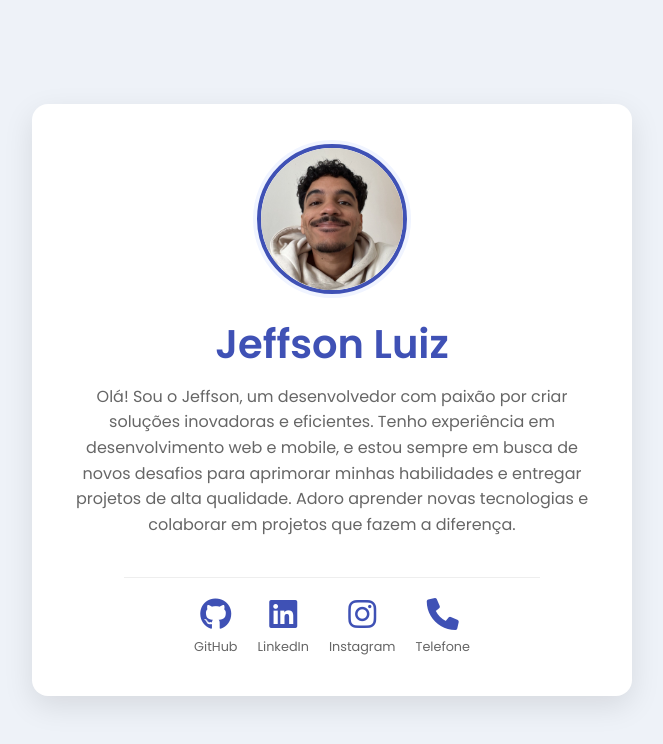
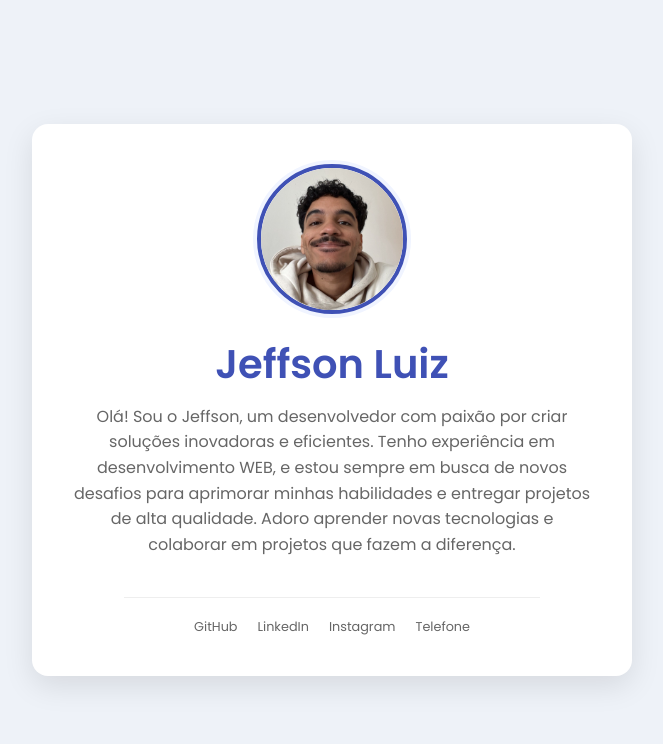
Before and after one commit to jeff-ao/workshop-exercicios-frontend, a plain HTML site: page dia-1/index.html in a window 1280 px wide. Shown: the whole page, without its empty margins (308-971 px from the left). Drawn offline with Linux system fonts and the light colour scheme.

Commit message:
Fix: removendo conteudo desnecessario

```diff
--- a/dia-1/index.html
+++ b/dia-1/index.html
@@ -8,10 +8,6 @@
     <link
       href="https://fonts.googleapis.com/css2?family=Poppins:wght@300;400;600&display=swap"
       rel="stylesheet"
-    />
-    <link
-      rel="stylesheet"
-      href="https://cdnjs.cloudflare.com/ajax/libs/font-awesome/6.0.0-beta3/css/all.min.css"
     />
   </head>
   <body>
@@ -29,11 +25,10 @@
           <h1>Jeffson Luiz</h1>
           <p>
             Olá! Sou o Jeffson, um desenvolvedor com paixão por criar soluções
-            inovadoras e eficientes. Tenho experiência em desenvolvimento web e
-            mobile, e estou sempre em busca de novos desafios para aprimorar
-            minhas habilidades e entregar projetos de alta qualidade. Adoro
-            aprender novas tecnologias e colaborar em projetos que fazem a
-            diferença.
+            inovadoras e eficientes. Tenho experiência em desenvolvimento WEB, e
+            estou sempre em busca de novos desafios para aprimorar minhas
+            habilidades e entregar projetos de alta qualidade. Adoro aprender
+            novas tecnologias e colaborar em projetos que fazem a diferença.
           </p>
         </div>
 
@@ -46,7 +41,6 @@
             rel="noopener noreferrer"
             class="social-link"
           >
-            <i class="fab fa-github"></i>
             <span>GitHub</span>
           </a>
           <a
@@ -55,7 +49,6 @@
             rel="noopener noreferrer"
             class="social-link"
           >
-            <i class="fab fa-linkedin"></i>
             <span>LinkedIn</span>
           </a>
           <a
@@ -64,11 +57,9 @@
             rel="noopener noreferrer"
             class="social-link"
           >
-            <i class="fab fa-instagram"></i>
             <span>Instagram</span>
           </a>
           <a href="tel:+5583986596283" class="social-link">
-            <i class="fas fa-phone"></i>
             <span>Telefone</span>
           </a>
         </div>
```
